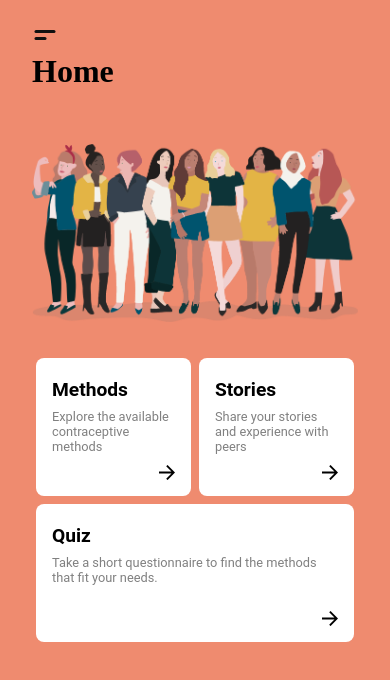
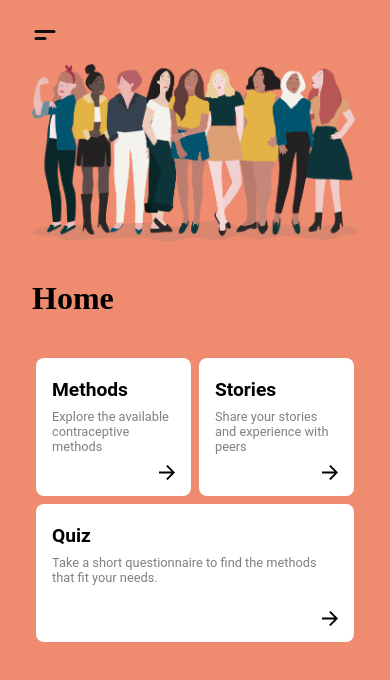
Before and after one commit to sandboxnu/knowyouroptions, a Next.js app in the folder frontend/: page /home in a window 390 px wide. Shown: the top 680 px of the page. Built offline with nearby package versions, Linux system fonts and the light colour scheme; a web font is replaced by a local one.

Commit message:
home title moves responsively

```diff
--- a/frontend/pages/home.tsx
+++ b/frontend/pages/home.tsx
@@ -11,6 +11,15 @@ const HomeContainer = styled.div`
   flex-direction: column;
   min-height: 100vh;
   padding: 2rem;
+
+  .title-above {
+    @media (min-width: 600px) {
+      display: none;
+    }
+    @media (max-width: 600px) {
+      display: none;
+    }
+  }
 `;
 
 const HomeTitle = styled.h1`
@@ -34,10 +43,12 @@ const Home = (): ReactElement => {
   return (
     <Layout>
       <HomeContainer>
-        <HomeTitle>Home</HomeTitle>
+        <HomeTitle className="title-above">Home</HomeTitle>
         <ImageContainer>
-          <Image src={homepagePic} placeholder="blur" />
+          {' '}
+          <Image src={homepagePic} placeholder="blur" />{' '}
         </ImageContainer>
+        <HomeTitle className="title-below">Home</HomeTitle>
         <Row>
           <Card
             title="Methods"
```
